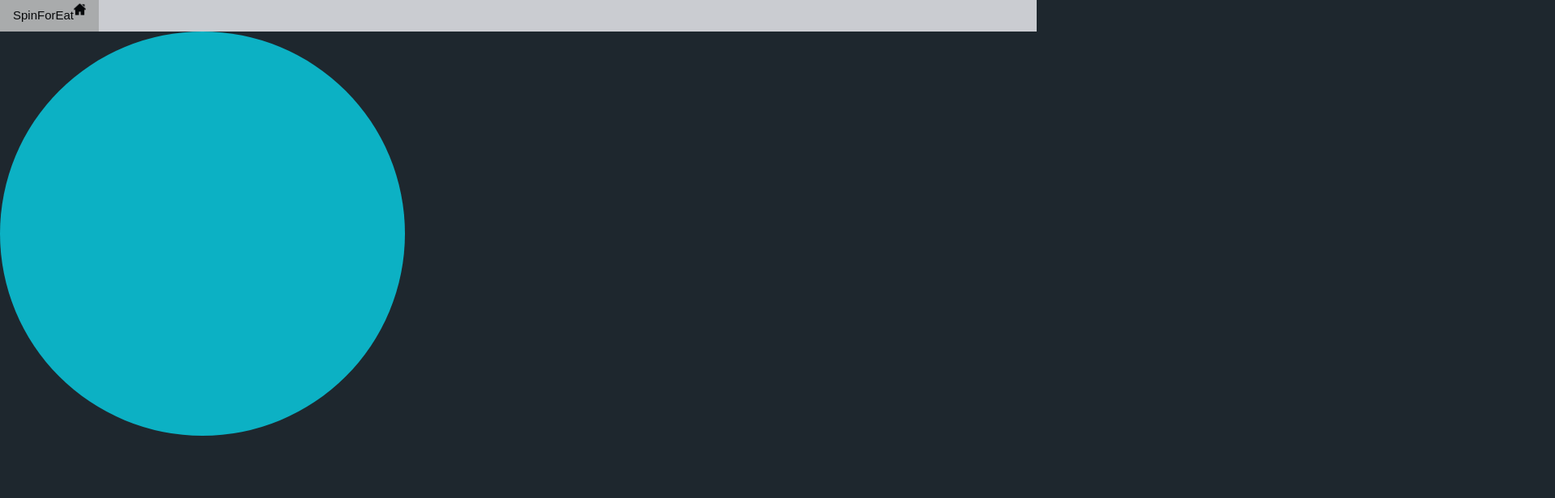
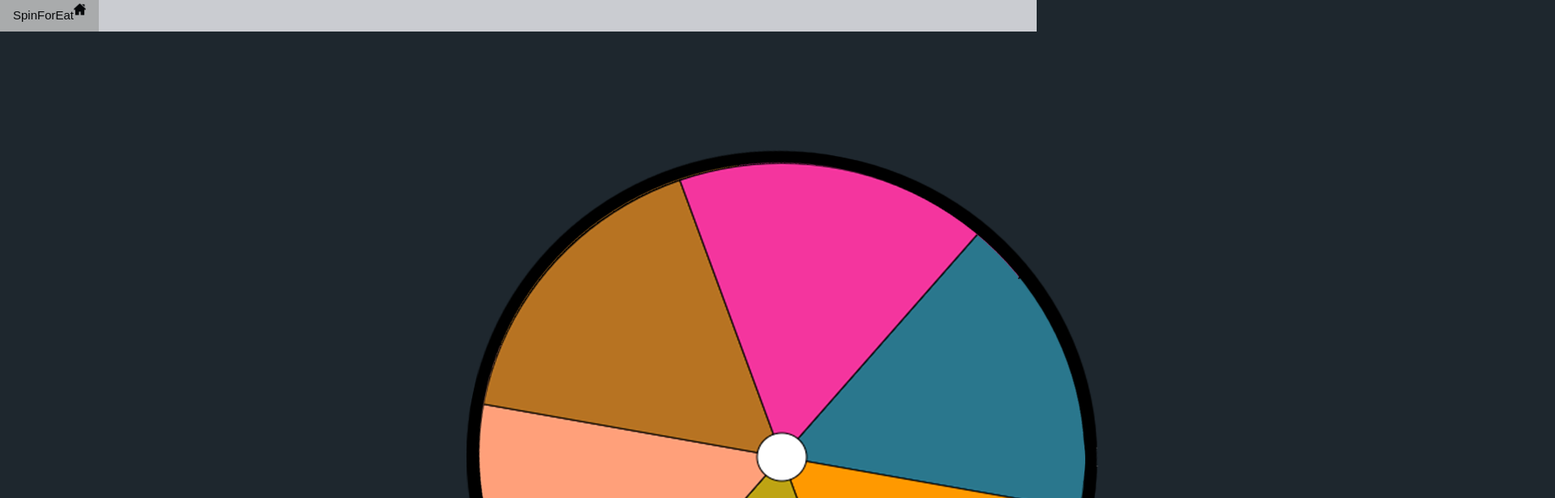
Before and after one commit to MJlulu02/SpinForEat-V.1, a plain HTML site: page src/index.html in a window 1280 px wide. Shown: the top 616 px of the page at 81% size, 1920 px wide, since content can reach past the window. Drawn offline with nearby package versions, Linux system fonts and the light colour scheme.

Commit message:
[File Update] Start Spin img

```diff
--- a/src/css/Style.css
+++ b/src/css/Style.css
@@ -27,14 +27,7 @@
     }
 
     .spin {
-        height: 500px;
-        width: 500px;
-        align-items: center;
-        margin-left: center;
-        border-radius: 350px;
-        border-color: white;
         margin-top: center;
-        background-color: #0CB1C4;
         animation-name: spin;
         animation-duration: 1000ms;
         animation-iteration-count: infinite;
--- a/src/index.html
+++ b/src/index.html
@@ -16,12 +16,11 @@
     </header>
 
     <body>
-        <div class="spin"></div>
+        <div class="spin"><img src="img/roue.png"/></div>
 
         <div id="workarea">
             <div class="position">
 
-              <!--start button, nothing above this is necessary -->
               <div class="svg-wrapper">
                 <svg height="40" width="150" >
                   <rect id="shape" height="40" width="150" />
@@ -31,8 +30,6 @@
                 </svg>
               </div>
 
-              <!--End button -->
-
             </div>
           </div>
     </body>
```
Also changed, not shown: src/img/pic.png (added), src/img/roue.png (added).
